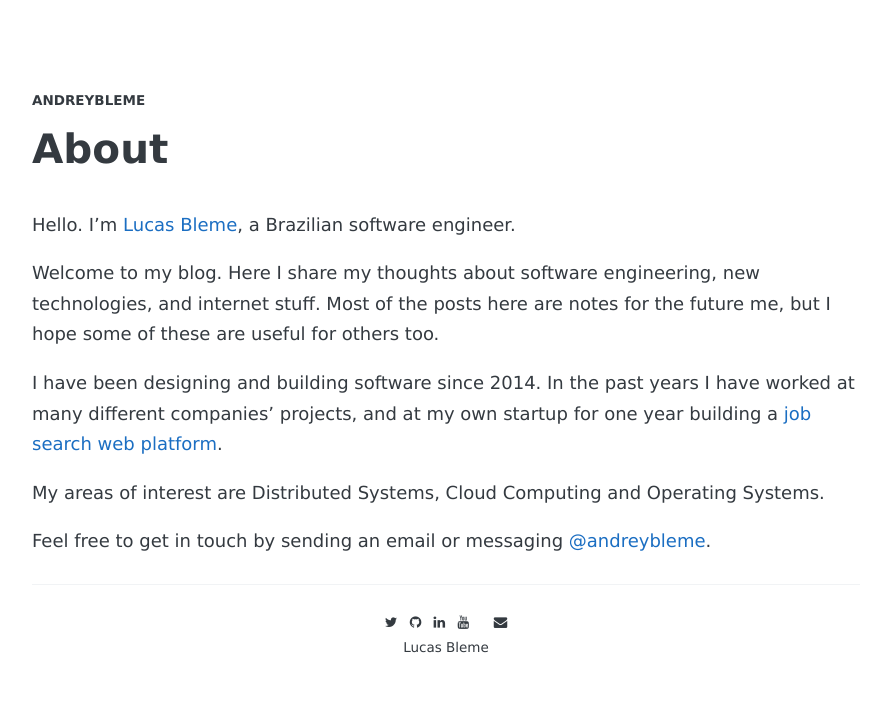
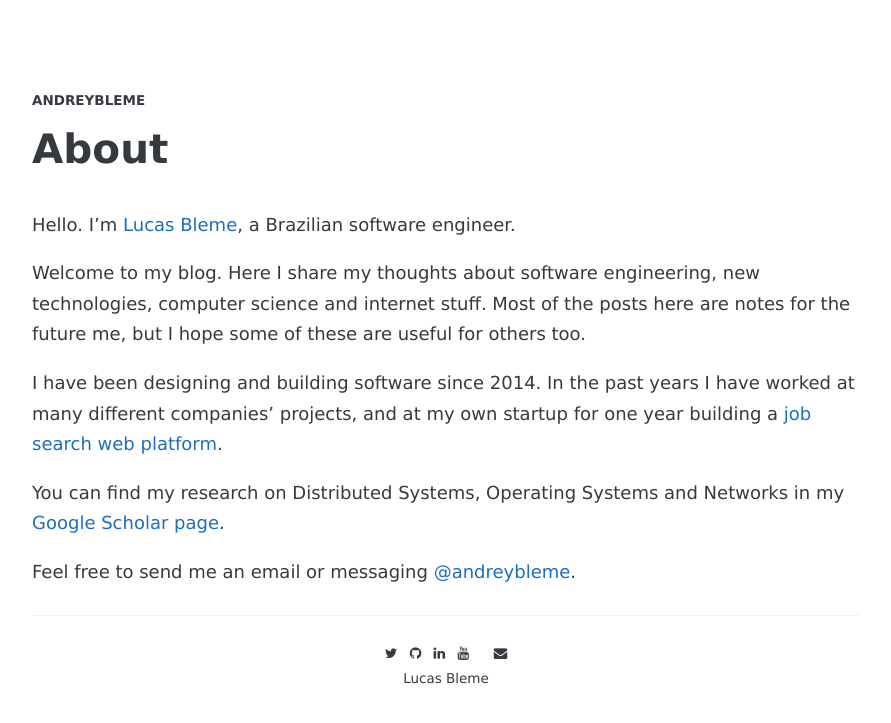
Before and after one commit to andreybleme/andreybleme.github.io, a Jekyll site: the page built from about.md, in a window 1280 px wide. Shown: the top 723 px of the page, without its empty margins (194-1085 px from the left). Built offline with Jekyll 4.4.1, drawn with Linux system fonts in a browser that asks for light colours; nearby versions of some CDN libraries; some web fonts are replaced.

Commit message:
Update about.md

```diff
--- a/about.md
+++ b/about.md
@@ -6,10 +6,10 @@ comments: true
 
 Hello. I'm [Lucas Bleme](https://www.linkedin.com/in/andreybleme/), a Brazilian software engineer.
 
-Welcome to my blog. Here I share my thoughts about software engineering, new technologies, and internet stuff. Most of the posts here are notes for the future me, but I hope some of these are useful for others too.
+Welcome to my blog. Here I share my thoughts about software engineering, new technologies, computer science and internet stuff. Most of the posts here are notes for the future me, but I hope some of these are useful for others too.
 
 I have been designing and building software since 2014. In the past years I have worked at many different companies' projects, and at my own startup for one year building a [job search web platform](https://vulpi.com.br/).
 
-My areas of interest are Distributed Systems, Cloud Computing and Operating Systems.
+You can find my research on Distributed Systems, Operating Systems and Networks in my [Google Scholar page](https://scholar.google.com/citations?user=Yt9LrFoAAAAJ).
 
-Feel free to get in touch by sending an email or messaging [@andreybleme](https://twitter.com/andreybleme).
+Feel free to send me an email or messaging [@andreybleme](https://twitter.com/andreybleme).
```
